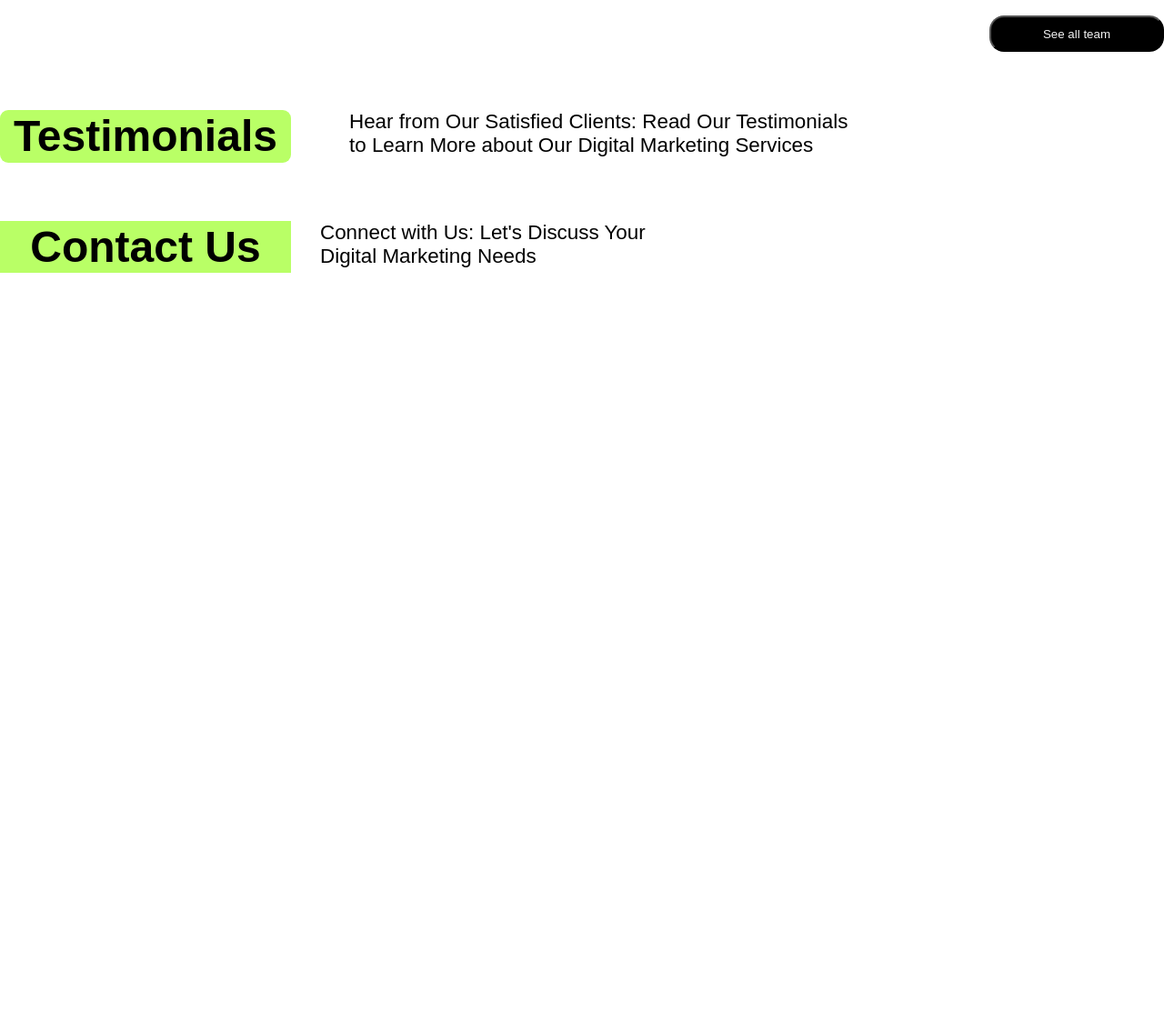
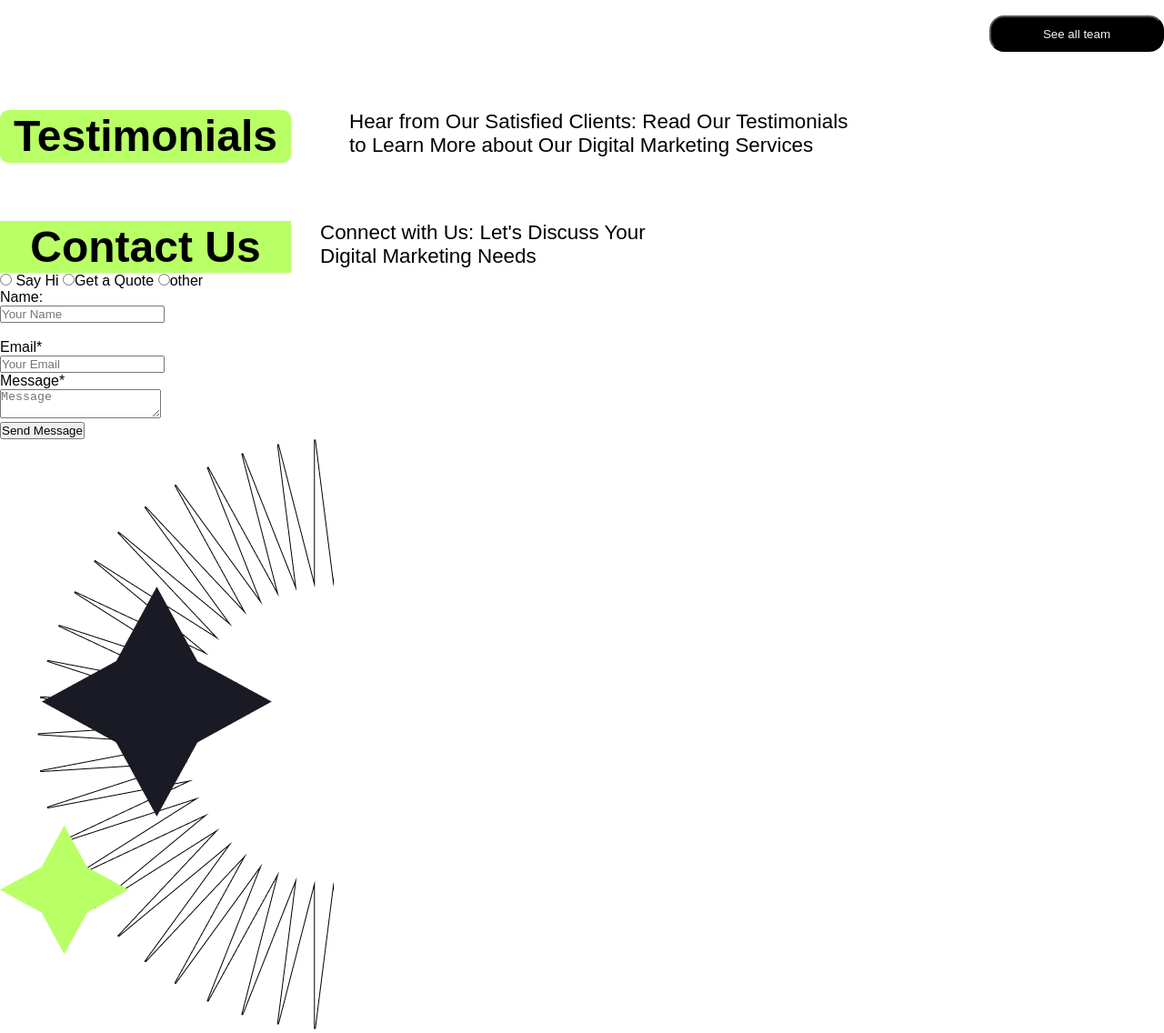
Before and after one commit to MD-Fazla-Rabbi/Postivus-client, a plain HTML site: page index.html in a window 1280 px wide. Shown: the part 5261-6397 px from the top of the page at 91% size. Before the commit the page ends 5561 px from the top, so only its background shows below. Drawn offline with Linux system fonts and the light colour scheme; files whose address does not match are found by name.

Commit message:
section12 html close

```diff
--- a/index.html
+++ b/index.html
@@ -709,5 +709,40 @@
                 </p>
             </div>
         </section>
+
+           <!--   new section div 12   -->
+        <section>
+            <div class="section12-div1">
+
+          <form class="contact-form">
+
+                <div class="radio-group">
+                  <label for=""> <input type="radio"  name="group" > Say Hi</label>
+                   <label for=""><input type="radio"  name="group" >Get a Quote </label>
+                   <label for=""><input type="radio"  name="group" >other</label>
+                </div>
+                <div>
+                    <label for="Name">Name:</label> <br>
+                    <input type="text" id="Name" placeholder="Your Name"><br><br>
+                    <label for="Email">Email*</label><br>
+                    <input type="email" id="Email" placeholder="Your Email"><br>
+
+                    <label>Message* <br>
+                        <textarea placeholder="Message" name="message" required></textarea>
+                      </label>
+
+                </div>
+                <div>
+                    <button type="submit">Send Message</button>
+                </div>
+            </form>
+
+            <div class="img-div-12">
+                <img class="img-12-img" src="./img/div12.png" alt="">
+            </div>
+
+        </div>
+        </section>
+
 </body>
 </html>
```
